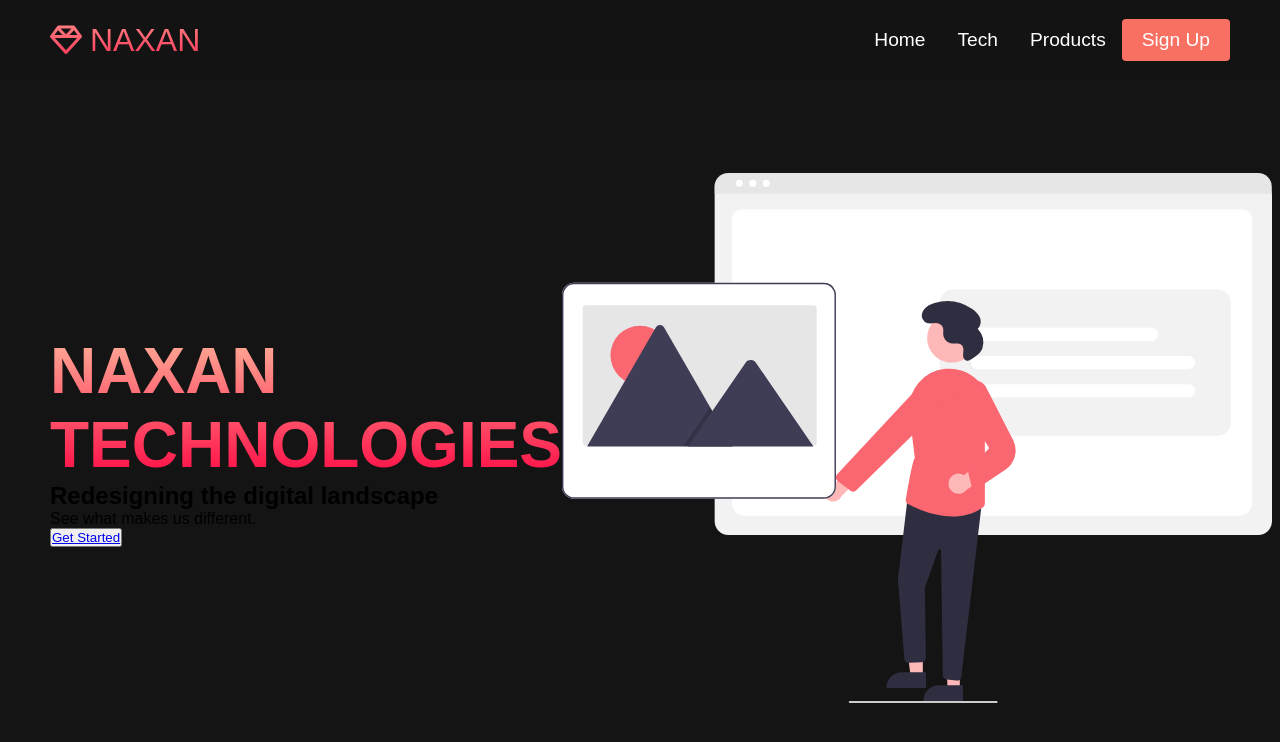
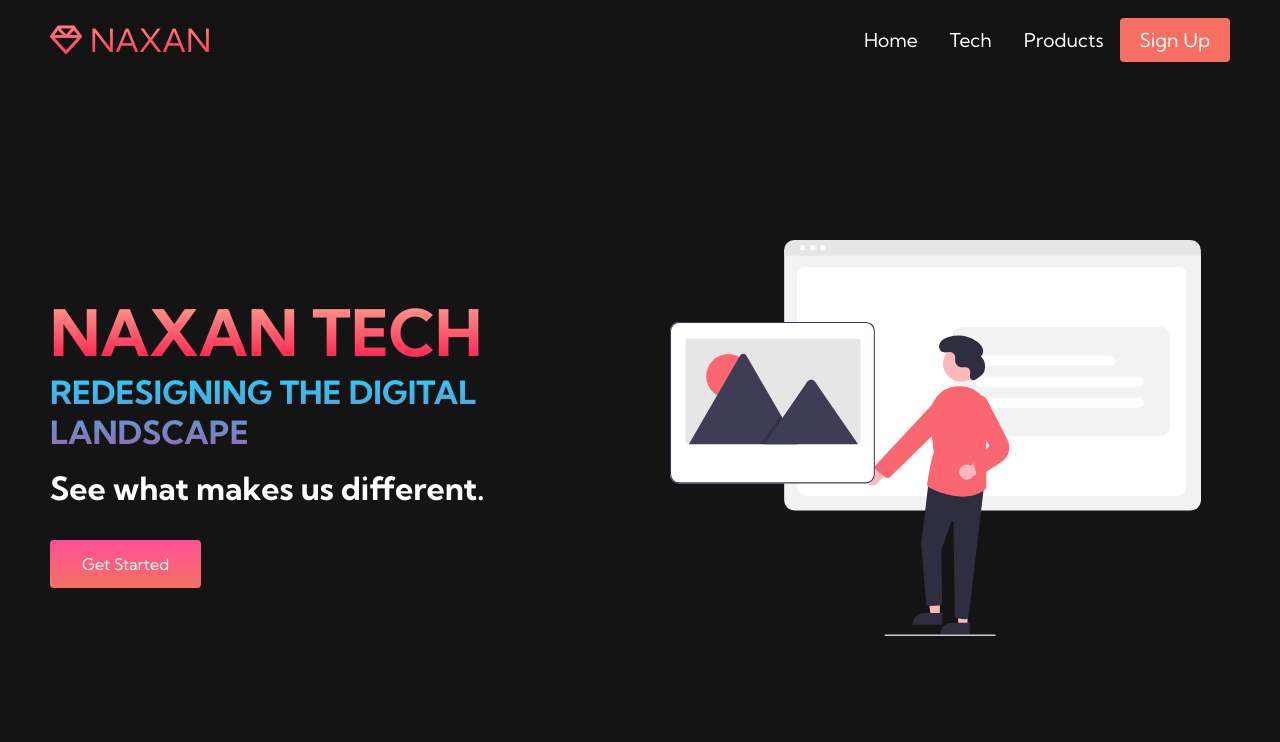
Before and after one commit to atypicalbitter/NAXAN-site, a plain HTML site: page index.html in a window 1280 px wide. Drawn offline with Linux system fonts and the light colour scheme.

Commit message:
Updated CSS for hero section.

```diff
--- a/index.html
+++ b/index.html
@@ -3,8 +3,10 @@
 <head>
   <meta charset="UTF-8">
   <meta name="viewport" content="width=device-width, initial-scale=1.0">
-  <title>NAXAN website
-  </title>
+  <title>NAXAN website</title>
+  <link rel="preconnect" href="https://fonts.googleapis.com">
+<link rel="preconnect" href="https://fonts.gstatic.com" crossorigin>
+<link href="https://fonts.googleapis.com/css2?family=Kumbh+Sans:wght@100..900&family=Open+Sans:ital,wght@0,656;1,656&display=swap" rel="stylesheet">
   <link rel="stylesheet" href="./styles.css">
 </head>
 <body>
@@ -56,8 +58,8 @@
     <div class="main">
       <div class="main-container">
         <div class="main-content">
-          <h1>NAXAN TECHNOLOGIES</h1>
-          <H2>Redesigning the digital landscape</H2>
+          <h1>NAXAN TECH</h1>
+          <H2>REDESIGNING THE DIGITAL LANDSCAPE</H2>
           <p>See what makes us different.</p>
           <button class="main-btn"><a href="/">Get Started</a></button>
         </div>
--- a/styles.css
+++ b/styles.css
@@ -2,7 +2,7 @@
   box-sizing: border-box;
   margin: 0;
   padding: 0;
-  font-family: 'Kumbh Sans', sans-serif;
+  font-family: "Kumbh Sans", sans-serif;
 }
 
 
@@ -137,7 +137,73 @@
   -moz-text-fill-color: transparent;
 }
 
+.main-content h2 {
+  font-size: 2rem;
+  background-color: #ff8177;
+  background-image: linear-gradient(to top, #9767ae 0%, #21d4fd 100%);
+  background-size: 100%;
+  -webkit-background-clip: text;
+  -moz-background-clip: text;
+  -webkit-text-fill-color: transparent;
+  -moz-text-fill-color: transparent;
+}
 
+.main-content p {
+  margin-top: 1rem;
+  font-size: 2rem;
+  font-weight: 700;
+  color: #fff;
+}
+
+.main-btn {
+  font-size: 1rem;
+  background-image: linear-gradient(to top, #f77062 0%, #fe5196 100% );
+  padding: 14px 32px;
+   border: none;
+   border-radius: 4px;
+   color: #fff;
+   margin-top: 2rem;
+   cursor: pointer;
+   position: relative;
+   transition: all 0.5s;
+   outline: none;
+}
+.main-btn a {
+  position: relative;
+  z-index: 2;
+  color: #fff;
+  text-decoration: none;
+}
+
+.main-btn::after {
+  position: absolute;
+  content: '';
+  top: 0;
+  left: 0;
+  width: 0;
+  height: 100%;
+  background-image: linear-gradient(to top,  #fe5196 0%,#f77062 100% );
+
+  transition: all 0.5s;
+  border-radius: 4px;
+}
+
+.main-btn:hover {
+  color: #fff;
+}
+
+.main-btn:hover:after {
+width: 100%;
+}
+
+.main-img-container {
+  text-align: center;
+}
+
+#main-img {
+  height: 90%;
+  width: 90%;
+}
 
 /* ------ MEDIA QUERIES ------ */
 
```
